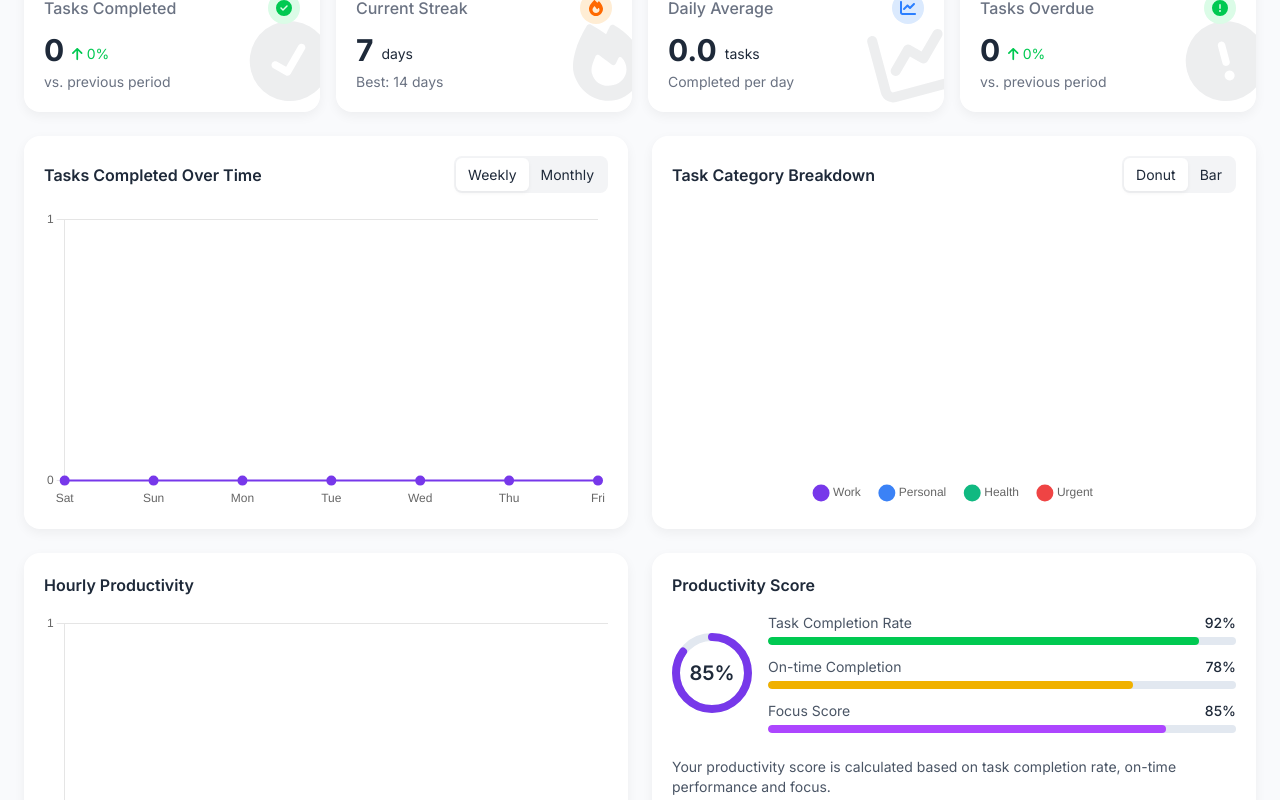
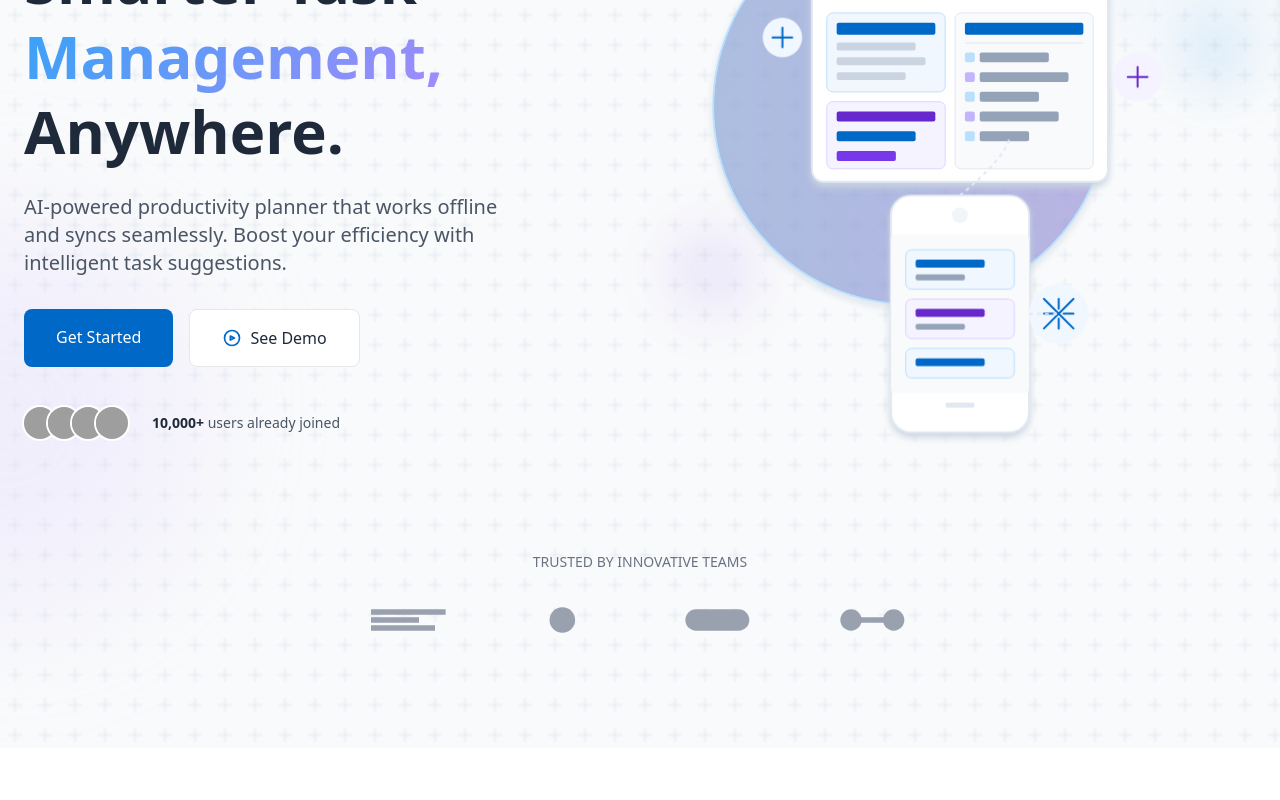
Before and after one commit to AyushShuklaIIIT/hackDemo, a React (Vite) app: page / in a window 1280 px wide. Shown: the part 300-1100 px from the top of the page. Built offline with nearby package versions, Linux system fonts and the light colour scheme; grey boxes are pictures that could not be loaded.

Commit message:
Added sidebar to insights page and made it responsive

```diff
--- a/src/App.jsx
+++ b/src/App.jsx
@@ -5,16 +5,14 @@ import Signup from "./SignUp/Signup"
 import Login from "./SignUp/Login"
 import CalPlusNav from "./Calendar/CalPlusNav"
 import TaskNav from "./Tasks/TaskNav"
-import Insights from "./Insights/Insights"
+import InsightNav from './Insights/InsightNav'
 
 function App() {
   const router = createBrowserRouter([
     {
       path: "/",
       element: <>
-        {/* <HomePage></HomePage> */}
-        {/* <Tasks></Tasks> */}
-        <Insights></Insights>
+        <HomePage></HomePage>
       </>
     },
     {
@@ -42,6 +40,10 @@ function App() {
     {
       path: '/tasks',
       element: <><TaskNav></TaskNav></>
+    },
+    {
+      path: '/insights',
+      element: <><InsightNav></InsightNav></>
     }
   ])
   return (
--- a/src/DashPageComp/Sidebar.jsx
+++ b/src/DashPageComp/Sidebar.jsx
@@ -39,10 +39,10 @@ const Sidebar = ({open, onClose}) => {
                         <span className='font-medium'>Calendar</span>
                     </NavLink>
 
-                    <a href="#" className='flex items-center px-4 py-3 rounded-lg text-[#475569] hover:bg-gray-50 group'>
+                    <NavLink to="/insights" className={(e) => `${e.isActive ? "sidebar-active" : "text-[#475569] hover:bg-gray-50"} flex items-center px-4 py-3 rounded-lg group`}>
                         <InsightsIcon></InsightsIcon>
                         <span className='font-medium'>Insights</span>
-                    </a>
+                    </NavLink>
 
                     <a href='#' className='flex items-center px-4 py-3 rounded-lg text-[#475569] hover:bg-gray-50 group'>
                         <SettingsIcon></SettingsIcon>
--- /dev/null
+++ b/src/Insights/InsightNav.jsx
@@ -0,0 +1,17 @@
+import React, { useState } from 'react'
+import Sidebar from '../DashPageComp/Sidebar'
+import Insights from './Insights'
+
+const CalPlusNav = () => {
+    const [sidebarOpen, setsidebarOpen] = useState(false)
+    return (
+        <div className='bg-gray-50 flex h-screen overflow-hidden'>
+            <Sidebar open={sidebarOpen} onClose={() => setsidebarOpen(false)}></Sidebar>
+            <div className='overflow-y-auto'>
+                <Insights onOpenSidebar={() => setsidebarOpen(true)}></Insights>
+            </div>
+        </div>
+    )
+}
+
+export default CalPlusNav
--- a/src/Insights/Insights.jsx
+++ b/src/Insights/Insights.jsx
@@ -4,6 +4,7 @@ import { FontAwesomeIcon } from '@fortawesome/react-fontawesome';
 import { faArrowDown, faArrowRight, faArrowUp, faBolt, faChartLine, faCheckCircle, faCheckDouble, faExclamationCircle, faFire, faLightbulb, faPlus, faQuoteLeft, faStar, faTrophy } from '@fortawesome/free-solid-svg-icons';
 import Chart from 'chart.js/auto';
 import DateRangePicker from './DateRangePicker';
+import HamburgerIcon from '../SVGs/HamburgerIcon'
 
 const productivityCircleRadius = 36;
 const productivityScore = 0.85;
@@ -12,17 +13,17 @@ const allCategories = ['Work', 'Personal', 'Health', 'Urgent'];
 const allHours = [6, 8, 10, 12, 14, 16, 18, 20, 22];
 
 const getCategoryFromTag = tag => {
-    if(!tag) return 'Work';
+    if (!tag) return 'Work';
     const t = tag.toLowerCase();
-    if(t === 'work') return 'Work';
-    if(t === 'personal') return 'Personal';
-    if(t === 'health') return 'Health';
-    if(t === 'urgent') return 'Urgent';
+    if (t === 'work') return 'Work';
+    if (t === 'personal') return 'Personal';
+    if (t === 'health') return 'Health';
+    if (t === 'urgent') return 'Urgent';
     return 'Work';
 }
 
 const getHourFromTime = time => {
-    if(!time) return 8;
+    if (!time) return 8;
     const parts = time.split(':');
     return parseInt(parts[0], 10);
 }
@@ -83,7 +84,7 @@ const goals = [
     }
 ];
 
-const Insights = () => {
+const Insights = ({ onOpenSidebar }) => {
     const [timePeriod, setTimePeriod] = useState('weekly');
     const [categoryChartType, setCategoryChartType] = useState('donut');
     const [dateRange, setDateRange] = useState({
@@ -100,10 +101,10 @@ const Insights = () => {
     const [allTasks, setAllTasks] = useState([]);
     useEffect(() => {
         const data = localStorage.getItem('virtualMentorTasks');
-        if(data) {
+        if (data) {
             try {
                 const parsed = JSON.parse(data);
-                setAllTasks(Array.isArray(parsed) ? parsed: []);
+                setAllTasks(Array.isArray(parsed) ? parsed : []);
             } catch {
                 setAllTasks([]);
             }
@@ -138,7 +139,7 @@ const Insights = () => {
         setCurrOverdue(currentTasks.filter(t => !t.completed && new Date(t.dueDate) < new Date()).length);
         const prevOverdue = prevTasks.filter(t => !t.completed && new Date(t.dueDate) < prevEnd).length;
         setOverdueChange(prevOverdue === 0 ? (currOverdue === 0 ? 0 : 100) : ((currOverdue - prevOverdue) / prevOverdue) * 100);
-        setOverdueChangeStr((overdueChange >= 0 ? '+': "") + overdueChange.toFixed(0) + "%");
+        setOverdueChangeStr((overdueChange >= 0 ? '+' : "") + overdueChange.toFixed(0) + "%");
     }, [dateRange.endDate, dateRange.startDate, allTasks, completedChange, currCompleted, currOverdue, overdueChange])
 
     // Derived, filtered data
@@ -213,8 +214,8 @@ const Insights = () => {
     });
     const hourlyChartData = {
         labels: allHours.map(h => {
-            if(h < 12) return `${h}AM`;
-            if(h === 12) return `12PM`;
+            if (h < 12) return `${h}AM`;
+            if (h === 12) return `12PM`;
             return `${h - 12}PM`;
         }),
         data: allHours.map(h => hourCounts[h])
@@ -253,7 +254,7 @@ const Insights = () => {
             value: currOverdue,
             change: overdueChangeStr,
             changeIcon: overdueChange >= 0 ? faArrowUp : faArrowDown,
-            changeClass: overdueChange >= 0 ? "text-green-500" : "text-red-500",
+            changeClass: overdueChange >= 0 ? "text-red-500" : "text-green-500",
             sub: "vs. previous period",
         }
     ];
@@ -468,11 +469,16 @@ const Insights = () => {
     const handleDateRangeChange = useCallback((range) => setDateRange(range), []);
 
     return (
-        <div className='insights-bg'>
+        <div className='insights-bg flex-1 flex-grow min-w-0'>
             <div className='min-h-screen flex flex-col'>
                 {/* Top Navigation Bar */}
                 <header className='bg-white shadow-sm py-3 px-4 md:px-6'>
                     <div className='flex justify-between items-center'>
+                        <div className='flex items-center'>
+                            <button id='open-sidebar' className='md:hidden mr-4 text-[#64748b] hover:text-[#334155]' onClick={onOpenSidebar}>
+                                <HamburgerIcon />
+                            </button>
+                        </div>
                         <div className='flex items-center'>
                             <div className='w-9 h-9 bg-gray-200 rounded-full flex items-center justify-center cursor-pointer'>
                                 <span className='text-gray-700 font-medium'>JD</span>
@@ -482,7 +488,7 @@ const Insights = () => {
                 </header>
 
                 {/* Main Content */}
-                <main className='flex-grow p-4 md:p-6'>
+                <main className='flex-grow p-2 sm:p-4 md:p-6'>
                     <div className='max-w-7xl mx-auto'>
                         {/* Page Title and Date Range */}
                         <div className='flex flex-col md:flex-row justify-between items-start md:items-center mb-6'>
@@ -547,7 +553,7 @@ const Insights = () => {
 
                         {/* Charts Grid */}
                         <div className='charts-grid grid grid-cols-1 lg:grid-cols-2 gap-6 mb-6'>
-                            <div className='card p-5 fade-in'>
+                            <div className='card p-4 sm:p-5 fade-in'>
                                 <div className='flex items-center justify-between mb-4'>
                                     <h3 className='font-semibold text-gray-800'>Tasks Completed Over Time</h3>
                                     <div className='toggle-btn'>
@@ -561,12 +567,12 @@ const Insights = () => {
                                         >Monthly</span>
                                     </div>
                                 </div>
-                                <div className='chart-container'>
+                                <div className='chart-container-responsive'>
                                     <canvas ref={timeChartRef}></canvas>
                                 </div>
                             </div>
 
-                            <div className='card p-5 fade-in'>
+                            <div className='card p-4 sm:p-5 fade-in'>
                                 <div className='flex items-center justify-between mb-4'>
                                     <h3 className='font-semibold text-gray-800'>Task Category Breakdown</h3>
                                     <div className='toggle-btn'>
@@ -580,21 +586,21 @@ const Insights = () => {
                                         >Bar</span>
                                     </div>
                                 </div>
-                                <div className='chart-container'>
+                                <div className='chart-container-responsive'>
                                     <canvas ref={categoryChartRef}></canvas>
                                 </div>
                             </div>
 
-                            <div className='card p-5 fade-in'>
+                            <div className='card p-4 sm:p-5 fade-in'>
                                 <h3 className='font-semibold text-gray-800 mb-4'>Hourly Productivity</h3>
-                                <div className='chart-container'>
+                                <div className='chart-container-responsive'>
                                     <canvas ref={hourlyChartRef}></canvas>
                                 </div>
                             </div>
 
-                            <div className='card p-5 fade-in'>
+                            <div className='card p-4 sm:p-5 fade-in'>
                                 <h3 className='font-semibold text-gray-800 mb-4'>Productivity Score</h3>
-                                <div className='flex items-center justify-between mb-6'>
+                                <div className='flex flex-col sm:flex-row items-center justify-between mb-6'>
                                     <div className='circular-progress'>
                                         <svg width={80} height={80}>
                                             <circle className='bg' cx={40} cy={40} r={36}></circle>
@@ -602,7 +608,7 @@ const Insights = () => {
                                         </svg>
                                         <div className='text'>85%</div>
                                     </div>
-                                    <div className='ml-4 flex-grow'>
+                                    <div className='sm:ml-4 flex-grow w-full sm:w-auto'>
                                         <div className='flex justify-between mb-1'>
                                             <span className='text-sm text-gray-600'>Task Completion Rate</span>
                                             <span className='text-sm font-medium'>92%</span>
--- a/src/Insights/insights.css
+++ b/src/Insights/insights.css
@@ -9,11 +9,35 @@
     background: linear-gradient(135deg, #7738ea 0%, #8a5cf5 100%);
 }
 
+.chart-container-responsive {
+    min-width: 0;
+    max-width: 100%;
+    overflow-x: auto;
+    box-sizing: border-box;
+    min-height: 250px;
+    max-height: 360px;
+    margin-bottom: 0.5rem;
+    padding: 0.5rem 0.2rem;
+    -webkit-overflow-scrolling: touch;
+    background: none;
+}
+
+.chart-container-responsive canvas {
+    width: 100% !important;
+    max-width: 100%;
+    min-width: 250px;
+    display: block;
+}
+
 .card {
-    background: white;
-    border-radius: 16px;
-    box-shadow: 0 4px 12px rgba(0, 0, 0, 0.05);
-    transition: all 0.3s ease;
+    border-radius: 1rem;
+    background: #fff;
+    box-shadow: 0 1px 4px 0 rgba(0, 0, 0, 0.04);
+    transition: box-shadow 0.2s;
+    word-break: break-word;
+    min-width: 0;
+    overflow: hidden;
+    padding: 1rem;
 }
 
 .card:hover {
@@ -212,4 +236,36 @@
     .stats-grid {
         grid-template-columns: 1fr;
     }
+    .charts-grid {
+        display: flex;
+        flex-direction: column;
+        gap: 1rem;
+    }
+    .card {
+        padding: 0.75rem;
+        border-radius: 0.7rem;
+    }
+    .chart-container-responsive {
+        min-width: 0;
+        overflow-x: auto;
+        padding: 0.25rem 0.1rem;
+        max-height: 240px;
+    }
+    .chart-container-responsive canvas {
+        min-width: 180px;
+    }
 }
+
+@media (max-width: 400px) {
+    .card {
+        padding: 0.5rem;
+        font-size: 0.96rem;
+    }
+    .chart-container-responsive {
+        min-height: 120px;
+        max-height: 160px;
+    }
+    .chart-container-responsive canvas {
+        min-width: 130px;
+    }
+}
```
